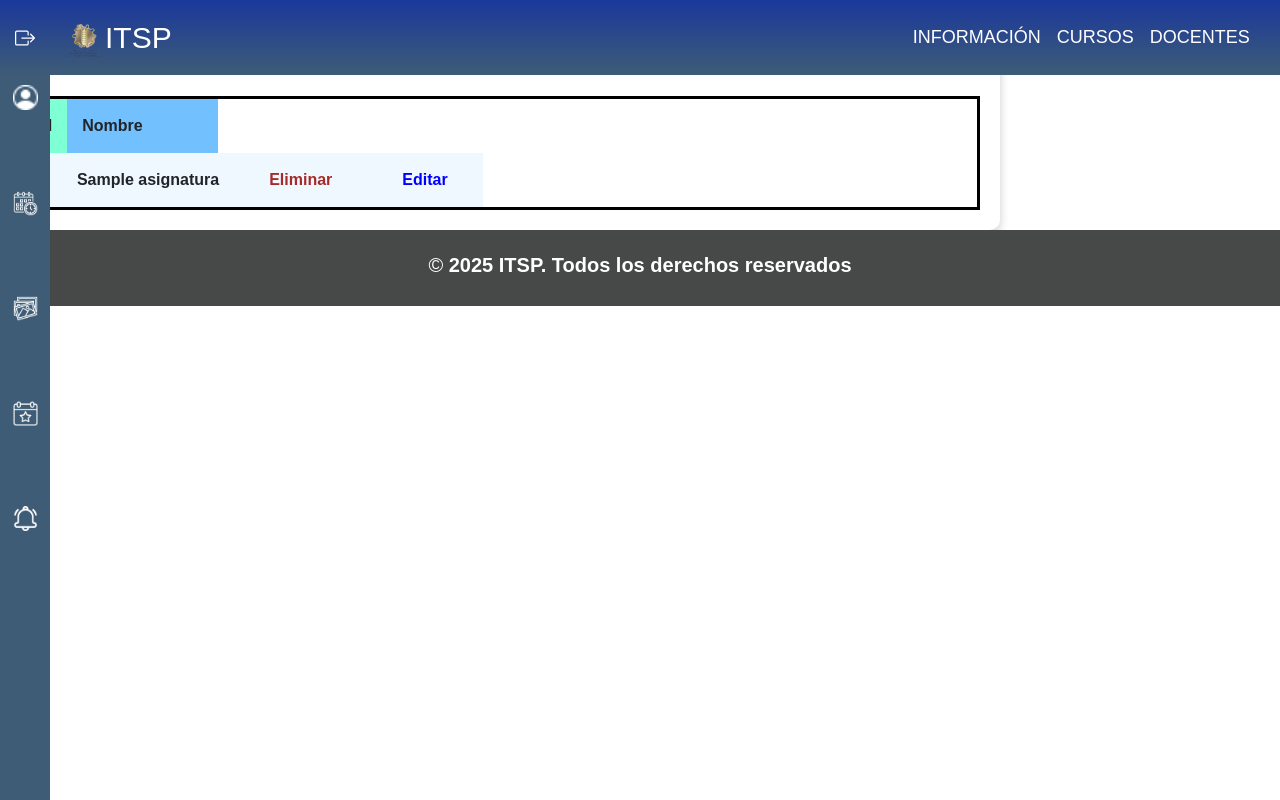
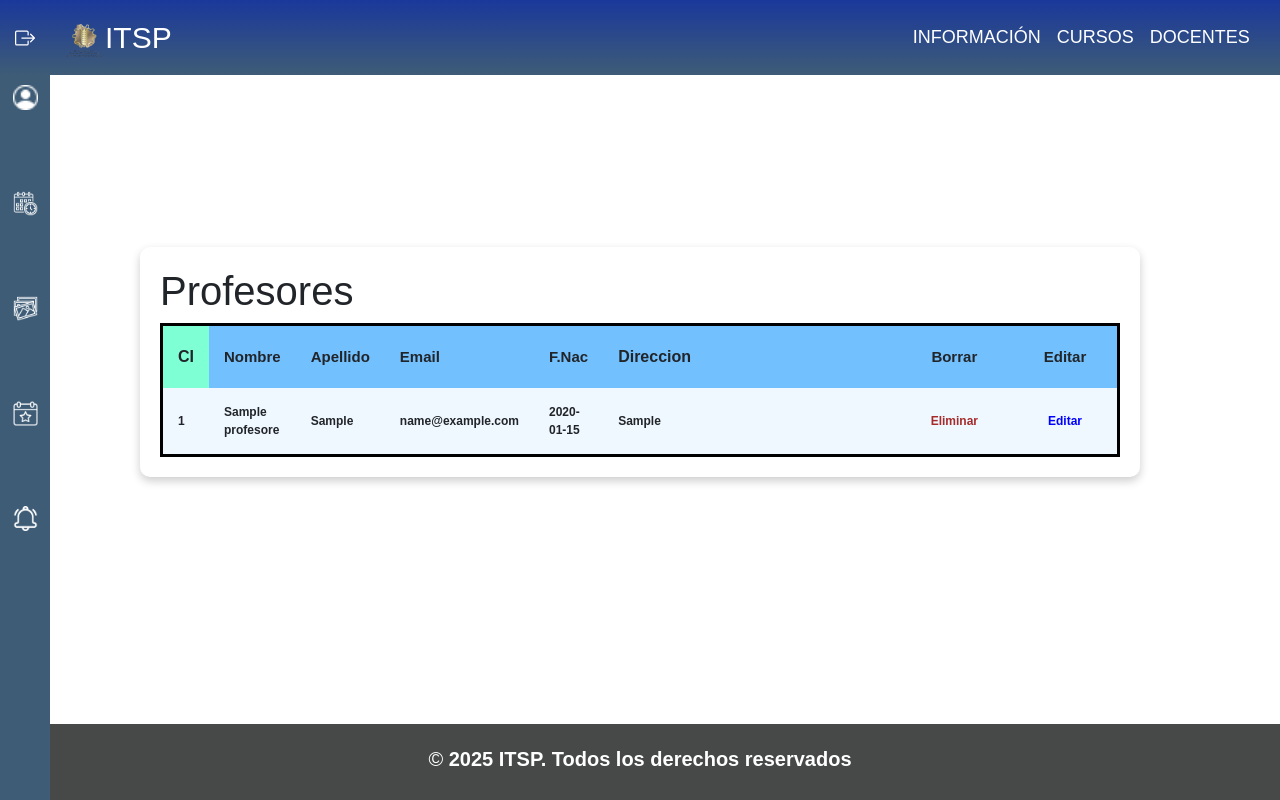
Before and after one commit to Lucfontana/NebulaNetwork, a PHP site: page /Profesores.php in a window 1280 px wide. Run offline with PHP 8.4, Linux system fonts and the light colour scheme; tables that the repository leaves empty hold one stand-in row (values such as "Sample post"); data that the repository does not hold is empty.

Commit message:
cambios en mostrar información
agregación de mostrar informacion de cursos, profesores y superusuarios.

```diff
--- a/backend/functions/Profesores/delete.php
+++ b/backend/functions/Profesores/delete.php
@@ -5,11 +5,11 @@
 
     $id = $_GET['id'];
 
-    $sql = "DELETE FROM asignaturas WHERE id_asignatura='$id'";
+    $sql = "DELETE FROM profesores WHERE ci_profesor='$id'";
 
     $query = mysqli_query($connect, $sql);
 
     if ($query) {
-    Header("location: /frontend/asignaturas.php");
+    Header("location: /frontend/Profesores.php");
     }
 ?>
--- a/backend/functions/SuperUsuarios/delete.php
+++ b/backend/functions/SuperUsuarios/delete.php
@@ -5,11 +5,11 @@
 
     $id = $_GET['id'];
 
-    $sql = "DELETE FROM asignaturas WHERE id_asignatura='$id'";
+    $sql = "DELETE FROM superusuario WHERE id_superusuario='$id'";
 
     $query = mysqli_query($connect, $sql);
 
     if ($query) {
-    Header("location: /frontend/asignaturas.php");
+    Header("location: /frontend/SuperUsuarios.php");
     }
 ?>
--- a/frontend/Profesores.php
+++ b/frontend/Profesores.php
@@ -2,7 +2,7 @@
 include_once('../backend/db/conexion.php');
 
 $connect = conectar_a_bd();
-$sql = "SELECT * FROM asignaturas";
+$sql = "SELECT * FROM profesores";
 
 $query = mysqli_query($connect, $sql);
 ?>
@@ -13,7 +13,7 @@
 <head>
     <meta charset="UTF-8">
     <meta name="viewport" content="width=device-width, initial-scale=1.0">
-    <title>Asignaturas</title>
+    <title>Profesores</title>
     <link href="https://cdn.jsdelivr.net/npm/bootstrap@5.3.7/dist/css/bootstrap.min.css" rel="stylesheet"
         integrity="sha384-LN+7fdVzj6u52u30Kp6M/trliBMCMKTyK833zpbD+pXdCLuTusPj697FH4R/5mcr" crossorigin="anonymous">
 </head>
@@ -23,25 +23,31 @@
 <body>
     <!-- trae las barras de navegacion (sidebar y superior) -->
     <?php include 'nav.php'; ?>
-
-    <div id="contenido-asignatura">
-        <h1>Asignaturas</h1>
+    <main>
+        <div id="contenido-mostrar-datos">
+            <h1>Profesores</h1>
             <table id="datos">
                 <tr>
-                <th class="id">Id </th>
+                    <th class="id">CI </th>
                     <th class="nombre-titulo">Nombre</th>
-                <th class="nombre-titulo"></th>
-                <th class="nombre-titulo"></th>
+                    <th class="nombre-titulo">Apellido</th>
+                    <th class="nombre-titulo">Email</th>
+                    <th class="nombre-titulo">F.Nac</th>
+                    <th class="titulo-ult">Direccion</th>
+                    <th class="boton-titulo">Borrar</th>
+                    <th class="boton-titulo">Editar</th>
                 </tr>
                 <?php while ($row = mysqli_fetch_array($query)): ?>
-                <tbody>
                     <tr class="mostrar-datos">
-                        <th><?= $row['id_asignatura'] ?></th>
+                        <th class="nombre"><?= $row['ci_profesor'] ?></th>
                         <th class="nombre"><?= $row['nombre'] ?></th>
-                        <th><a href="#" class="boton-datos-eliminar botones-datos" data-id="<?= $row['id_asignatura'] ?>">Eliminar</a></th>
-                        <th><a class="boton-datos-editar botones-datos" data-id="<?= $row['id_asignatura'] ?>" data-nombre="<?= $row['nombre']?>">Editar</a></th>
+                        <th class="nombre"><?= $row['apellido'] ?></th>
+                        <th class="nombre"><?= $row['email'] ?></th>
+                        <th class="nombre"><?= $row['fecha_nac'] ?></th>
+                        <th class="ultimo-dato"><?= $row['direccion'] ?></th>
+                        <th class="boton-dato"><a href="#" class="boton-datos-eliminar botones-datos" data-id="<?= $row['ci_profesor'] ?>">Eliminar</a></th>
+                        <th class="boton-dato"><a class="boton-datos-editar botones-datos" data-id="<?= $row['ci_profesor'] ?>" data-nombre="<?= $row['nombre'] ?>" data-apellido="<?= $row['apellido'] ?>" data-email="<?= $row['email'] ?>" data-fnac="<?= $row['fecha_nac'] ?>" data-direccion="<?= $row['direccion'] ?>">Editar</a></th>
                     </tr>
-                </tbody>
                 <?php endwhile; ?>
             </table>
         </div>
@@ -51,7 +57,7 @@
                 <h2>¿Estás seguro?</h2>
                 <p>Esta acción eliminará el registro de forma permanente.</p>
                 <div class="botones_confirmar">
-                <button class="btn btn-confirmar" id="confirmar" href="backend/functions/asignaturas/delete.php?id=<?= $row['id_asignatura'] ?>">Eliminar</button>
+                    <button class="btn btn-confirmar" id="confirmar" href="backend/functions/Profesores/delete.php?id=<?= $row['ci_profesor'] ?>">Eliminar</button>
                     <button class="btn btn-cancelar" id="cancelar">Cancelar</button>
                 </div>
             </div>
@@ -59,15 +65,23 @@
 
 
         <div id="overlay-edit" class="overlay-edit">
-        <form action="\backend\functions\asignaturas\edit.php" method="POST">
-            <h1>Registro de Asignaturas</h1>
+            <form action="\backend\functions\Profesores\edit.php" method="POST">
+                <h1>Registro de Profesores</h1>
                 <hr>
                 <div class="div-labels">
-                <input class="input-register" type="hidden" name="id_asignatura" id="id_edit">
+                    <input class="input-register" type="hidden" name="ci_profesor" id="id_edit">
                 </div>
-            <div>
+                <div class="editar-edit">
                     <label for="nombre" class="label">Nombre:</label>
-                <input type="text" name="nombre" id="name_edit" maxlength="20" minlength="3" required placeholder="Ingresa nombre">
+                    <input class="class-datos-editar" type="text" name="nombre" id="name_edit" maxlength="20" minlength="3" required placeholder="Ingresa Nombre">
+                    <label for="apellido" class="label">Apellido:</label>
+                    <input class="class-datos-editar" type="text" name="apellido" id="apellido_edit" maxlength="20" minlength="3" required placeholder="Ingresa apellido">
+                    <label for="email" class="label">Email:</label>
+                    <input class="class-datos-editar" type="email" name="email" id="email_edit" maxlength="20" minlength="3" required placeholder="Ingresa email">
+                    <label for="fnac" class="label">Fecha de Nacimiento:</label>
+                    <input class="class-datos-editar" type="date" name="fnac" id="Fnac_edit" maxlength="20" minlength="3" required placeholder="Ingresa fehca de nacimiento">
+                    <label for="nombre" class="label">Direccion:</label>
+                    <input class="class-datos-editar" type="text" name="direccion" id="direccion_edit" maxlength="20" minlength="3" required placeholder="Ingresa direccion">
                 </div>
                 <div>
                     <input type="submit" value="Actualizar Infomacion" id="actualizar"></input>
@@ -75,6 +89,7 @@
                 </div>
             </form>
         </div>
+    </main>
 
     <footer id="footer" class="footer">
         <p> &copy; <b> 2025 ITSP. Todos los derechos reservados </b></p>
@@ -85,7 +100,7 @@
         integrity="sha384-ndDqU0Gzau9qJ1lfW4pNLlhNTkCfHzAVBReH9diLvGRem5+R9g2FzA8ZGN954O5Q"
         crossorigin="anonymous"></script>
     <script src="js/sideMenu.js"></script>
-    <script src="/frontend/js/Confirm-Delete.js"></script>
+    <script src="/frontend/js/confirm-profesores.js"></script>
 </body>
 
 </html>
--- a/frontend/js/Confirm-Delete.js
+++ b/frontend/js/confirm-profesores.js
@@ -7,8 +7,13 @@
   const btnActualizar = document.getElementById("actualizar");
 
   let editID = null;
+  let nombre = null;
+  let apellido = null;
+  let email = null;
+  let fnac = null;
+  let direccion = null;
+
   let currentId = null;
-  let nombre = null;
 
 
   // Abrir modal y guardar id
@@ -29,7 +34,7 @@
   // Confirmar: redirigir a tu PHP de borrado
   btnConfirmar.addEventListener("click", () => {
     if (currentId) {
-      window.location.href = `/backend/functions/asignaturas/delete.php?id=${currentId}`;
+      window.location.href = `/backend/functions/Profesores/delete.php?id=${currentId}`;
     }
   });
 
@@ -41,9 +46,17 @@
 
       editID = botonEditar.dataset.id;
       nombre = botonEditar.dataset.nombre;
+      apellido = botonEditar.dataset.apellido;
+      email = botonEditar.dataset.email;
+      fnac = botonEditar.dataset.fnac;
+      direccion = botonEditar.dataset.direccion;
 
       document.getElementById("id_edit").value = editID;
       document.getElementById("name_edit").value = nombre;
+      document.getElementById("apellido_edit").value = apellido;
+      document.getElementById("email_edit").value = email;
+      document.getElementById("Fnac_edit").value = fnac;
+      document.getElementById("direccion_edit").value = direccion;
 
     })
   })
--- a/frontend/style/style.css
+++ b/frontend/style/style.css
@@ -666,7 +666,7 @@
 
 /* Mostrar Datos */
 
-#contenido-asignatura {
+#contenido-mostrar-datos {
     width: 100%;
     max-width: 1000px; /* límite para que no se estire demasiado */
     background: white; /* opcional */
@@ -700,16 +700,19 @@
 
 .id {
     background-color: aquamarine;
+    text-align: center;
 }
 
 .nombre {
     width: auto;
     text-align: left;
     height: auto;
+    font-size: 12px;
 }
 
 .ultimo-dato {
     width: 100%;
+    font-size: 12px;
     text-align: left;
 }
 
@@ -717,6 +720,7 @@
     text-align: left;
     background-color: rgb(115, 192, 255);
     width: auto;
+    font-size: 15px;
 }
 
 .boton-titulo {
@@ -725,11 +729,13 @@
     width: auto;
     margin: 0;
     padding: 20px;
+    font-size: 15px;
 }
 
 
 .boton-dato {
     width: 10%;
+    font-size: 12px;
 }
 
 .titulo-ult{
@@ -868,7 +874,8 @@
     margin-top: 20px;
 }
 
-.overlay-edit > form > div > input {
+.class-datos-editar {
+    width: 50%;
     padding: 5px;
 }
 
```
Also changed, not shown: backend/functions/Profesores/edit.php (+7 -3 lines), backend/functions/SuperUsuarios/edit.php (+5 -3 lines), frontend/Cursos.php (+6 -6 lines), frontend/SuperUsuarios.php (+32 -20 lines), frontend/asignaturas.php (+4 -4 lines), frontend/js/confirm-asignatura.js (added, +56 -0 lines), frontend/js/confirm-superusuario.js (added, +64 -0 lines). Lines whose indentation alone changed are shown as unchanged.
